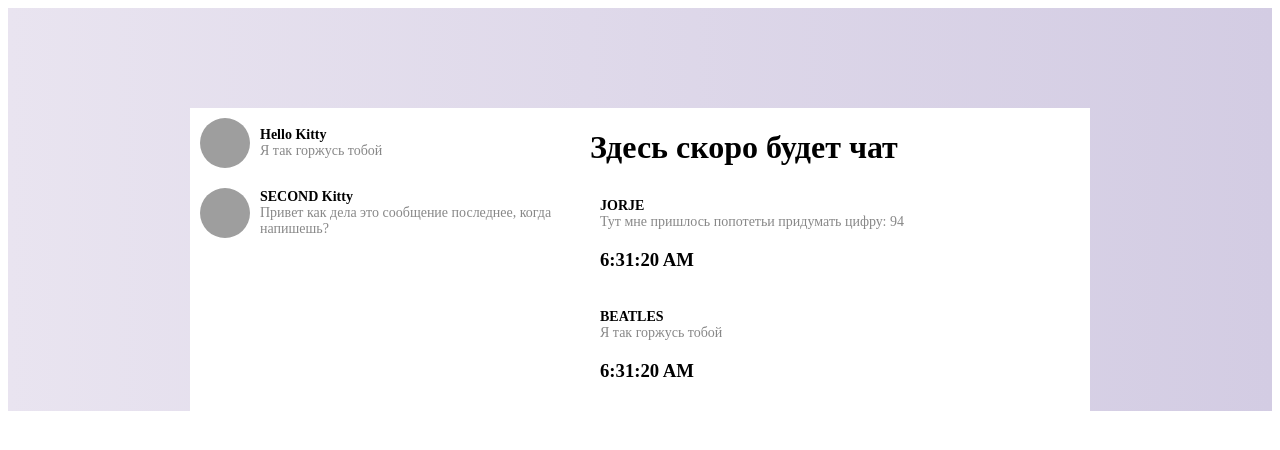
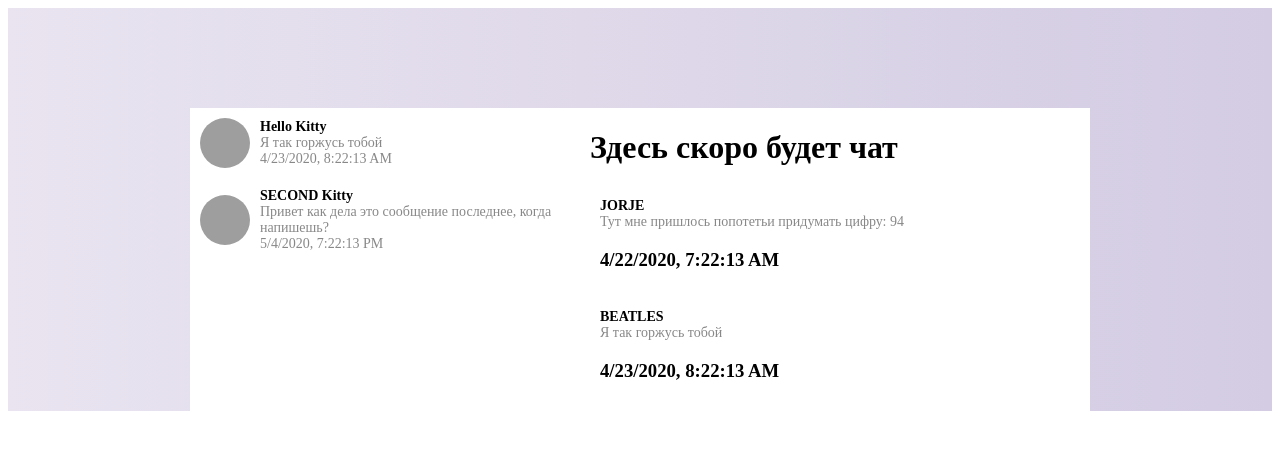
Before and after one commit to chelnik/middle.react.praktikum.yandex, a React (Create React App) app: page / in a window 1280 px wide. Shown: the top 450 px of the page. Built offline with nearby package versions, Linux system fonts and the light colour scheme; grey boxes are pictures that could not be loaded.

Commit message:
добавлена корректная дата

```diff
--- a/src/components/ConversationList.tsx
+++ b/src/components/ConversationList.tsx
@@ -20,8 +20,7 @@ class ConversationList extends Component <Istate>{
                <div className="conversation-info">
                     <h1 className="conversation-title">{item.author}</h1>
                      <p className="conversation-snippet">{item.message}</p>
-                     {/* <p className="conversation-snippet">{item.timestamp + item.id}</p> */}
-                     <h3>{new Date ().toLocaleTimeString("en-US")}</h3>
+                     <h3>{item.timestamp}</h3>
                </div>
             </div>
 
--- a/src/components/Data.js
+++ b/src/components/Data.js
@@ -23,13 +23,15 @@ export    const tempMessages = [
          id: 1,
          author: 'JORJE',
          message: `Тут мне пришлось попотетьи придумать цифру: ${Math.round(Math.random()*100)}`,
-         timestamp: new Date().getTime()
+         timestamp: new Date('Apr 22, 2020 07:22:13').toLocaleString()
+
+
        },
        {
          id: 2,
          author: 'BEATLES',
          message: 'Я так горжусь тобой',
-         timestamp: new Date().getTime()
+         timestamp: new Date('Apr 23, 2020 08:22:13').toLocaleString()
        },
 
      ],
@@ -38,13 +40,13 @@ export    const tempMessages = [
         id: 1,
         author: 'OSTAP',
         message: `Представляешь я написал сообщение с уникальной цифрой: ${Math.round(Math.random()*100)}`,
-        timestamp: new Date().getTime()
+        timestamp: new Date('Apr 18, 2020 07:22:13').toLocaleString()
       },
       {
         id: 2,
         author: 'vLADILEN',
         message: 'Привет как дела это сообщение последнее, когда напишешь?',
-        timestamp: new Date().getTime()
+        timestamp: new Date('May 4, 2020 19:22:13').toLocaleString()
       },
 
     ]
--- a/src/components/Plashka.tsx
+++ b/src/components/Plashka.tsx
@@ -15,6 +15,7 @@ function Plashka(props: Iprops){
   // console.log(props)
   let Arr = tempMessages[props.index]
   let lastMesage = Arr[Arr.length-1].message
+  let timestamp = Arr[Arr.length-1].timestamp
     return(
        <div className="wrapperPlashka">
        <div className="conversation-list-item" onClick={props.onClickBlock}>
@@ -22,6 +23,7 @@ function Plashka(props: Iprops){
            <div className="conversation-info">
              <h1 className="conversation-title">{props.name}</h1>
              <p className="conversation-snippet">{lastMesage}</p>
+             <p className="conversation-snippet">{timestamp}</p>
              {/* <p>{props.text}</p> */}
            </div>
          </div>
@@ -29,4 +31,3 @@ function Plashka(props: Iprops){
     )
    }
 export default Plashka
-// lastMesage=
```
